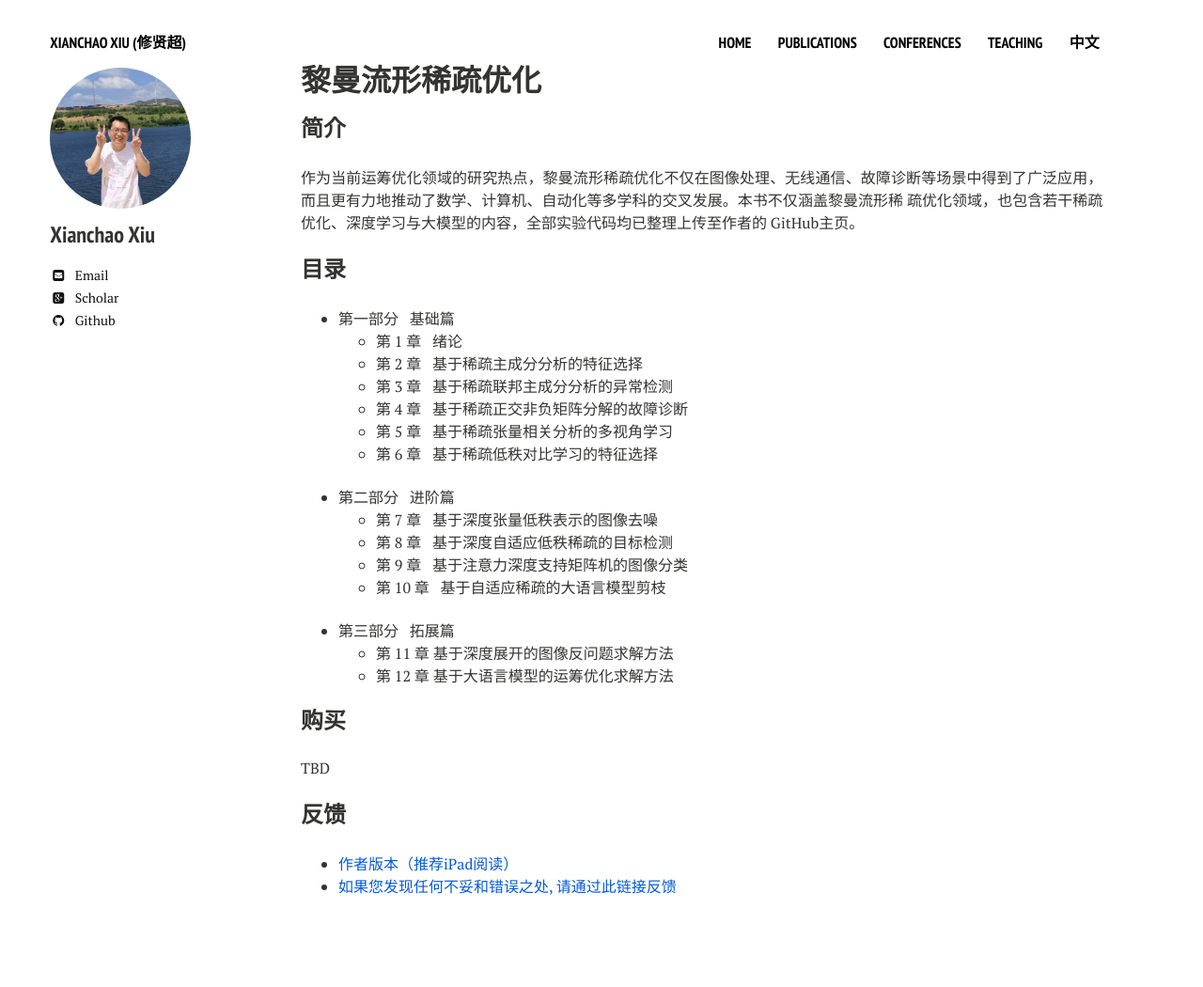
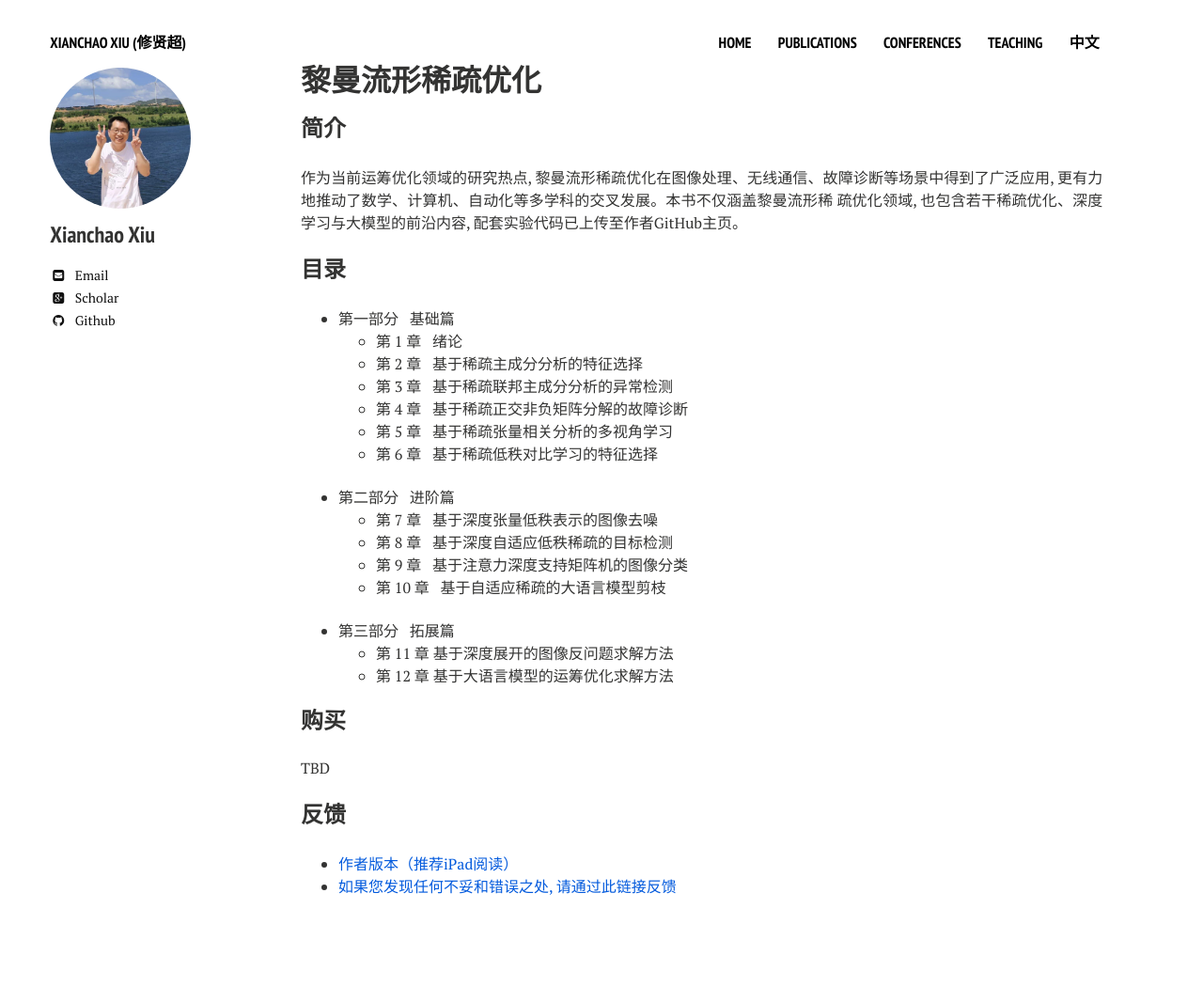
Before and after one commit to xianchaoxiu/xianchaoxiu.github.io, a Jekyll site: the page built from chinese/book/OPT/index.md, in a window 1280 px wide. Shown: the whole page at 94% size. Built offline with Jekyll 4.4.1, drawn with Linux system fonts in a browser that asks for light colours; nearby versions of some CDN libraries.

Commit message:
Update index.md

```diff
--- a/chinese/book/OPT/index.md
+++ b/chinese/book/OPT/index.md
@@ -8,8 +8,8 @@ share: false
 
 ### 简介
 
-作为当前运筹优化领域的研究热点，黎曼流形稀疏优化不仅在图像处理、无线通信、故障诊断等场景中得到了广泛应用，而且更有力地推动了数学、计算机、自动化等多学科的交叉发展。本书不仅涵盖黎曼流形稀
-疏优化领域，也包含若干稀疏优化、深度学习与大模型的内容，全部实验代码均已整理上传至作者的 GitHub主页。
+作为当前运筹优化领域的研究热点, 黎曼流形稀疏优化在图像处理、无线通信、故障诊断等场景中得到了广泛应用, 更有力地推动了数学、计算机、自动化等多学科的交叉发展。本书不仅涵盖黎曼流形稀
+疏优化领域, 也包含若干稀疏优化、深度学习与大模型的前沿内容, 配套实验代码已上传至作者GitHub主页。
 
 
 ### 目录
```
